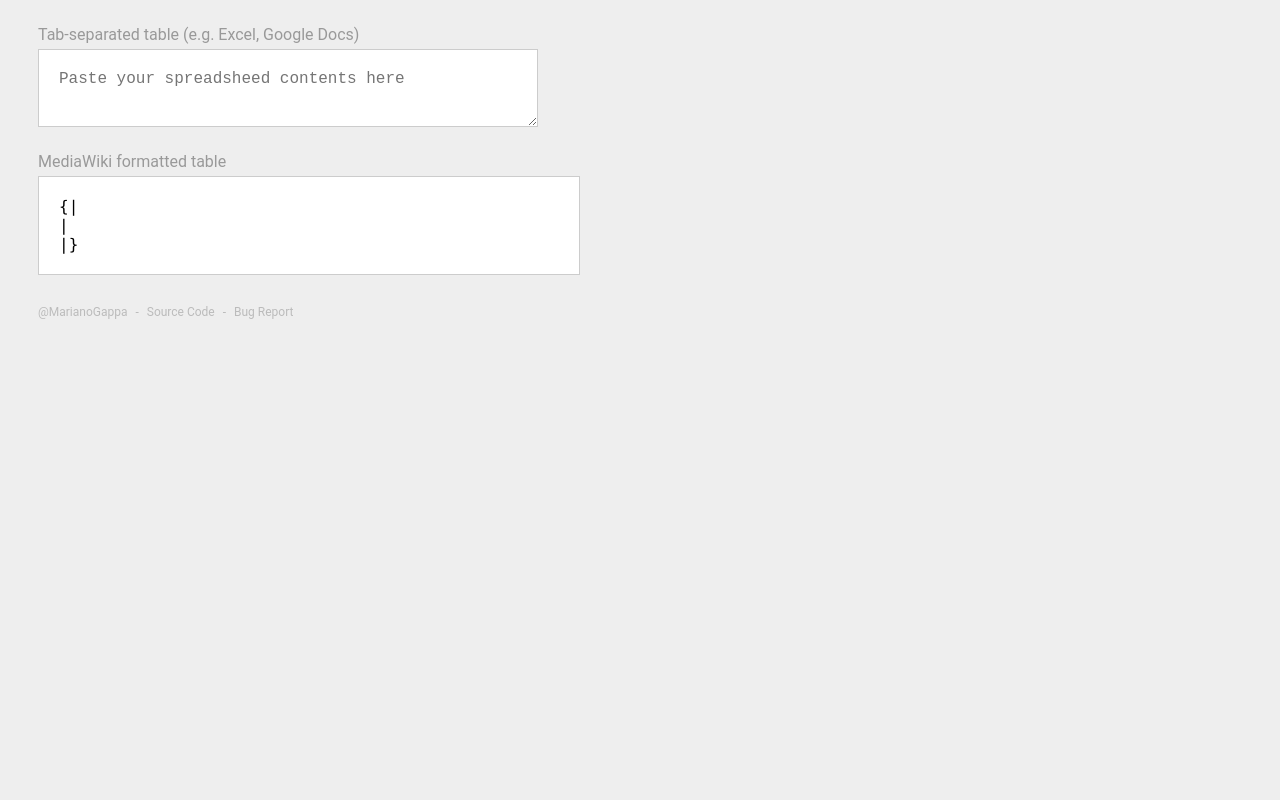
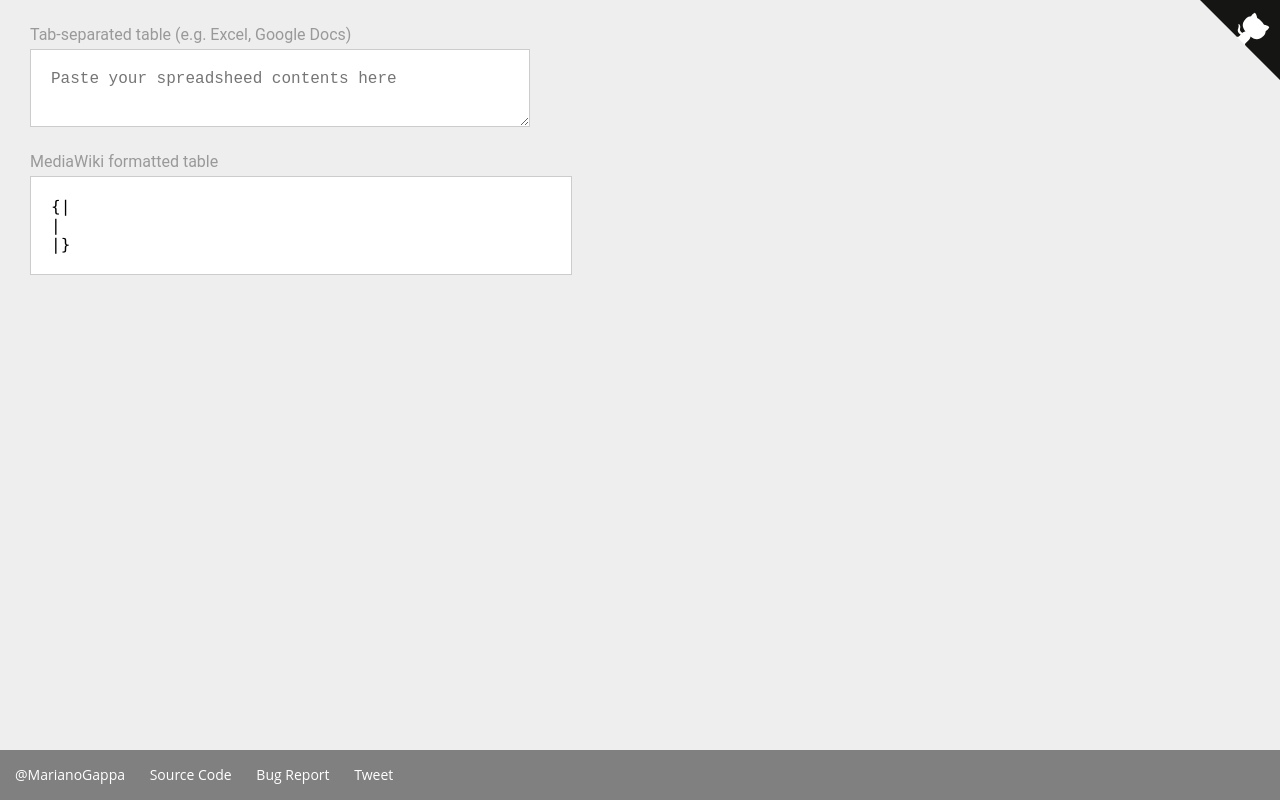
Before and after one commit to marianogappa/mediawiki-table-utility, a plain HTML site: page index.html in a window 1280 px wide. Drawn offline with Linux system fonts and the light colour scheme.

Commit message:
Added stylised footer and fork ribbon.

```diff
--- a/index.html
+++ b/index.html
@@ -4,6 +4,8 @@
 		body {
 			font-family: ‘Lucida Console’, Monaco, monospace;
 			background-color: #EEE;
+			padding: 0px;
+			margin: 0px;
 		}
 		#input {
 			padding: 20px;
@@ -28,29 +30,37 @@
 			font-family: Roboto, 'Open Sans', sans-serif;
 			color: #999;
 		}
-		#footer {
-		    margin-top: 30px;
-		    margin-left: 25px;
-		    font-family: Roboto, 'Open Sans', sans-serif;
-		    font-size: 12px;
-		    color: #bbb;
-		}
-		#footer a {
-		    text-decoration: none;
-		    color: #bbb;
-		    margin: 0px 5px 0px 5px;
-		}
-		#footer a:hover {
-		    text-decoration: underline;
-		}
+        footer {
+            position: fixed; bottom: 0px; width: 100%; height: 50px; background-color: gray; color: white;
+            line-height: 50px;
+            padding-left: 15px;
+        }
+        footer a {
+            font-family: "Open Sans", sans-serif;
+            font-size: 14px;
+            text-decoration: none;
+            color: white;
+            padding-right: 15px;
+        }
+        footer a:hover {
+            text-decoration: underline;
+        }
 	</style>
+    <style>.github-corner:hover .octo-arm{animation:octocat-wave 560ms ease-in-out}@keyframes octocat-wave{0%,100%{transform:rotate(0)}20%,60%{transform:rotate(-25deg)}40%,80%{transform:rotate(10deg)}}@media (max-width:500px){.github-corner:hover .octo-arm{animation:none}.github-corner .octo-arm{animation:octocat-wave 560ms ease-in-out}}</style>
 </head>
 <body>
+<a href="https://github.com/MarianoGappa/mediawiki-table-utility" class="github-corner">
+    <svg width="80" height="80" viewBox="0 0 250 250" style="fill:#151513; color:#fff; position: absolute; top: 0; border: 0; right: 0;">
+        <path d="M0,0 L115,115 L130,115 L142,142 L250,250 L250,0 Z"></path>
+        <path d="M128.3,109.0 C113.8,99.7 119.0,89.6 119.0,89.6 C122.0,82.7 120.5,78.6 120.5,78.6 C119.2,72.0 123.4,76.3 123.4,76.3 C127.3,80.9 125.5,87.3 125.5,87.3 C122.9,97.6 130.6,101.9 134.4,103.2" fill="currentColor" style="transform-origin: 130px 106px;" class="octo-arm">
+        </path>
+        <path d="M115.0,115.0 C114.9,115.1 118.7,116.5 119.8,115.4 L133.7,101.6 C136.9,99.2 139.9,98.4 142.2,98.6 C133.8,88.0 127.5,74.4 143.8,58.0 C148.5,53.4 154.0,51.2 159.7,51.0 C160.3,49.4 163.2,43.6 171.4,40.1 C171.4,40.1 176.1,42.5 178.8,56.2 C183.1,58.6 187.2,61.8 190.9,65.4 C194.5,69.0 197.7,73.2 200.1,77.6 C213.8,80.2 216.3,84.9 216.3,84.9 C212.7,93.1 206.9,96.0 205.4,96.6 C205.1,102.4 203.0,107.8 198.3,112.5 C181.9,128.9 168.3,122.5 157.7,114.1 C157.9,116.9 156.7,120.9 152.7,124.9 L141.0,136.5 C139.8,137.7 141.6,141.9 141.8,141.8 Z" fill="currentColor" class="octo-body"></path>
+    </svg>
+</a>
 <div id="output_label">Tab-separated table (e.g. Excel, Google Docs)</div>
 <textarea id="input" onkeyup="convert()" placeholder="Paste your spreadsheed contents here"></textarea>
 <div id="output_label">MediaWiki formatted table</div>
 <div id="output"></div>
-<div id="footer"><a href="https://twitter.com/MarianoGappa">@MarianoGappa</a> - <a href="https://github.com/MarianoGappa/mediawiki-table-utility">Source Code</a> - <a href="https://github.com/MarianoGappa/mediawiki-table-utility/issues">Bug Report</a></div>
 <script type="text/javascript">
 	function convert() {
 		var input = document.getElementById("input").value;
@@ -81,5 +91,11 @@
 	    return a;
 	}
 </script>
+<br/><br/><br/><br/><br/>
+<footer>
+    <a href="https://twitter.com/MarianoGappa">@MarianoGappa</a> <a href="https://github.com/MarianoGappa/mediawiki-table-utility">Source Code</a> <a href="https://github.com/MarianoGappa/mediawiki-table-utility/issues">Bug Report</a>
+    <a href="https://twitter.com/share" class="twitter-share-button"{count} data-hashtags="mediawiki-table-utility">Tweet</a>
+    <script>!function(d,s,id){var js,fjs=d.getElementsByTagName(s)[0],p=/^http:/.test(d.location)?'http':'https';if(!d.getElementById(id)){js=d.createElement(s);js.id=id;js.src=p+'://platform.twitter.com/widgets.js';fjs.parentNode.insertBefore(js,fjs);}}(document, 'script', 'twitter-wjs');</script>
+</footer>
 </body>
 </html>
```
